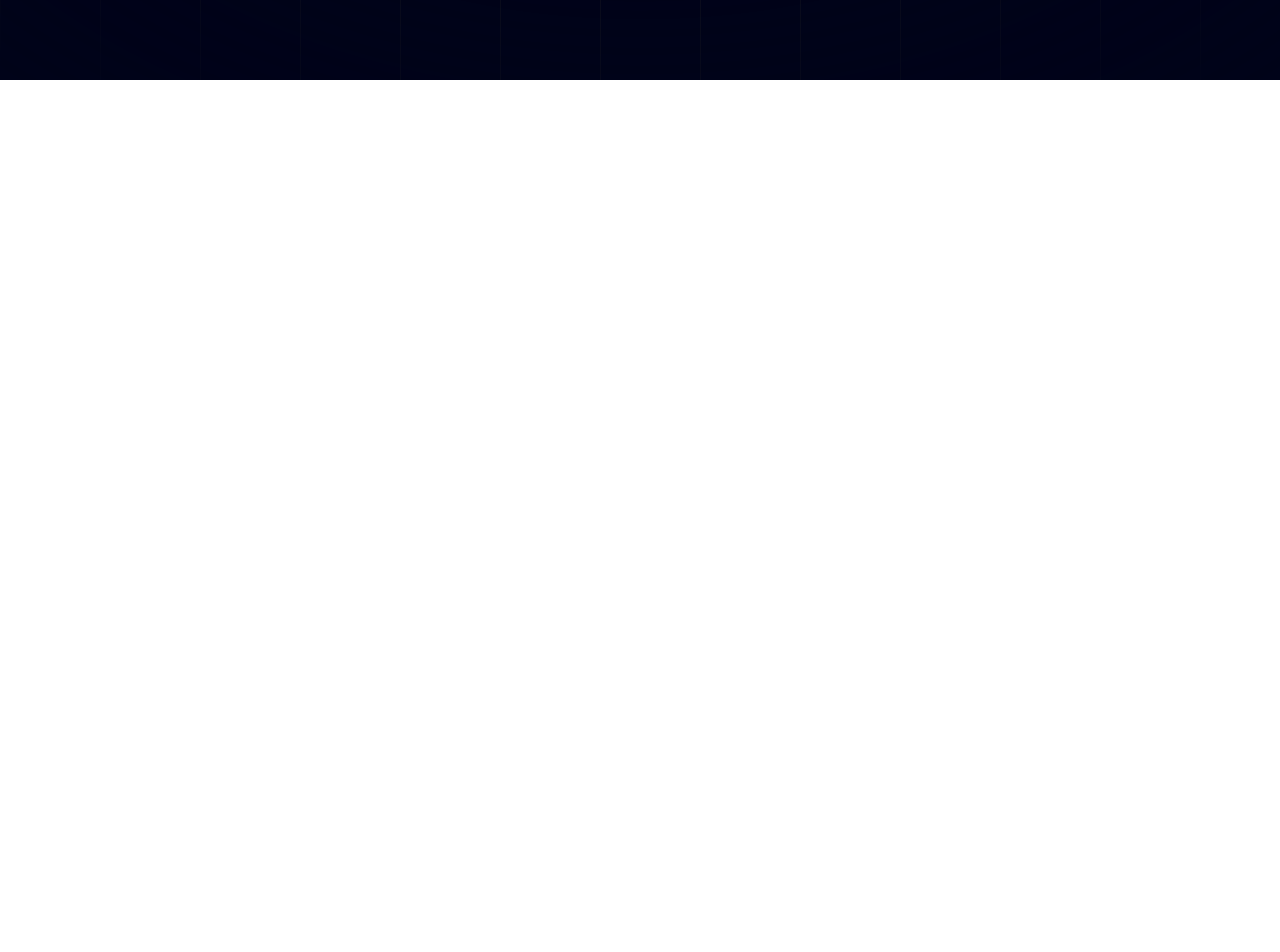
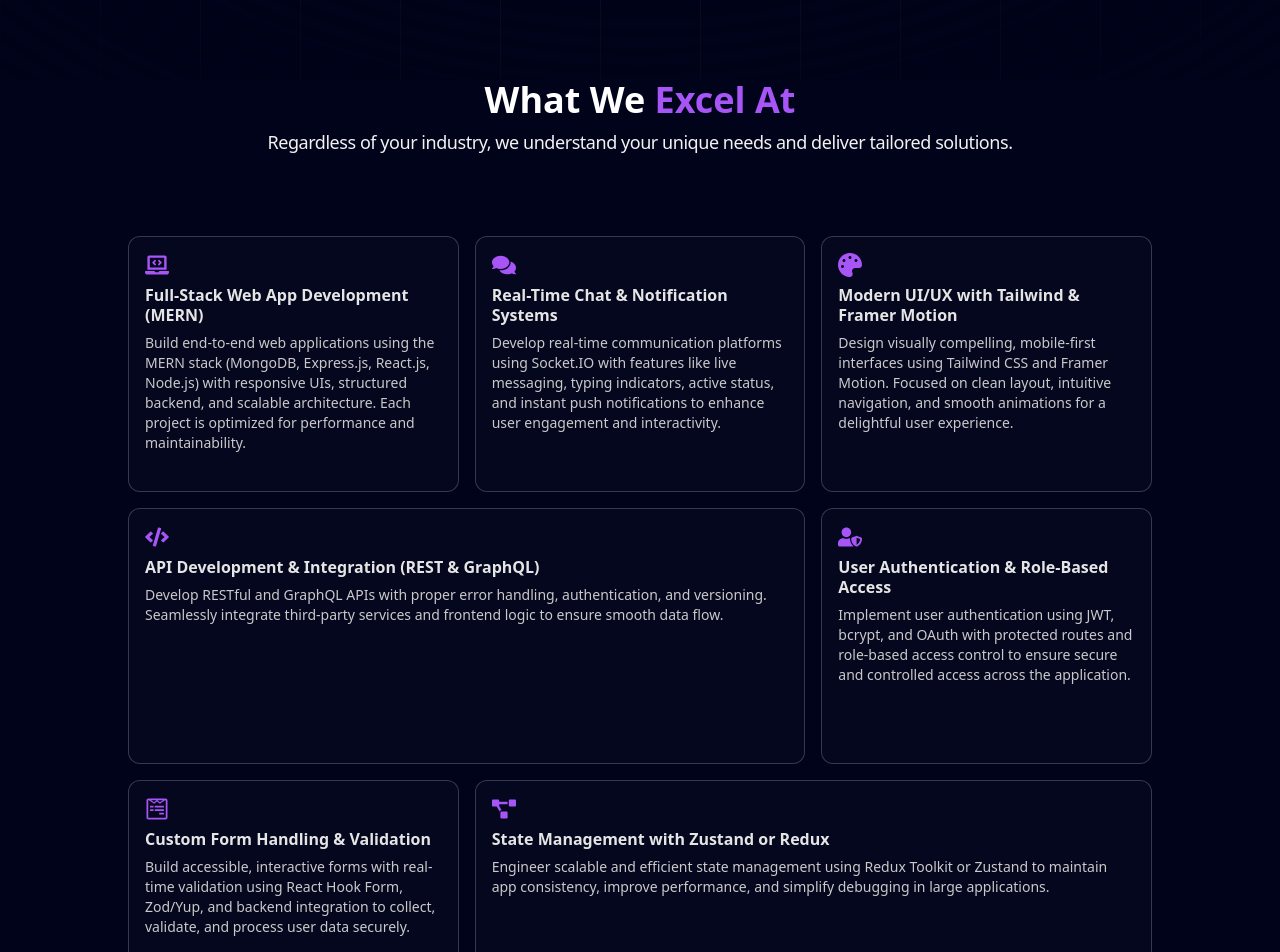
Before and after one commit to Ranjeet-vishwakarma-8081/RanjeetTechSolutions, a React (Vite) app: page / in a window 1280 px wide. Shown: the part 720-1672 px from the top of the page. Before the commit the page ends 800 px from the top, so only its background shows below. Built offline with nearby package versions, Linux system fonts and the light colour scheme.

Commit message:
Added the BentoGrid component

```diff
--- a/src/App.jsx
+++ b/src/App.jsx
@@ -1,6 +1,7 @@
 import { FaHome } from "react-icons/fa";
 import Hero from "./components/Hero";
 import { FloatingNav } from "./components/ui/FloatingNav";
+import { BentoGridDemo } from "./components/BentoGridDemo";
 
 const App = () => {
   return (
@@ -10,6 +11,7 @@ const App = () => {
           navItems={[{ name: "Home", link: "/", icon: <FaHome /> }]}
         />
         <Hero />
+        <BentoGridDemo />
       </div>
     </main>
   );
--- /dev/null
+++ b/src/components/BentoGridDemo.jsx
@@ -0,0 +1,32 @@
+import React from "react";
+import { BentoGrid, BentoGridItem } from "./ui/BentoGrid";
+import { services } from "../data/index";
+
+export function BentoGridDemo() {
+  return (
+    <div>
+      <div className="flex items-center justify-center text-center dark:text-white">
+        <div className="">
+          <h2 className="pb-2 text-4xl font-bold ">
+            What We <span className="text-purple-500">Excel At</span>
+          </h2>
+          <p className="text-lg tracking-tight opacity-95 ">
+            Regardless of your industry, we understand your unique needs and
+            deliver tailored solutions.
+          </p>
+        </div>
+      </div>
+      <BentoGrid className="max-w-5xl py-16 mx-auto md:py-20">
+        {services.map((item, i) => (
+          <BentoGridItem
+            key={i}
+            title={item.title}
+            description={item.description}
+            icon={item.icon}
+            className={i === 3 || i === 6 ? "md:col-span-2" : ""}
+          />
+        ))}
+      </BentoGrid>
+    </div>
+  );
+}
--- /dev/null
+++ b/src/components/ui/BentoGrid.jsx
@@ -0,0 +1,40 @@
+import { cn } from "../../lib/utils";
+
+export const BentoGrid = ({ className, children }) => {
+  return (
+    <div
+      className={cn(
+        "grid max-w-7xl grid-cols-1 gap-4 md:auto-rows-[16rem] md:grid-cols-3",
+        className
+      )}
+    >
+      {children}
+    </div>
+  );
+};
+
+export const BentoGridItem = ({ className, title, description, icon }) => {
+  return (
+    <div
+      className={cn(
+        "group/bento shadow-input row-span-1 flex flex-col justify-between space-y-4 rounded-xl border border-neutral-200 bg-white p-4 transition duration-200 hover:shadow-xl dark:border-white/[0.2] dark:bg-black dark:shadow-none",
+        className
+      )}
+      style={{
+        background: "rgb(4,7,29)",
+        backgroundColor:
+          "linear-gradient(90deg, rgba(4,7,29,1) 0%, rgba(12,14,35,1) 100%) ",
+      }}
+    >
+      <div className="transition duration-200 group-hover/bento:translate-x-2">
+        {icon}
+        <div className="mt-2 mb-2 font-sans font-bold leading-tight text-neutral-600 dark:text-neutral-200">
+          {title}
+        </div>
+        <div className="font-sans text-sm font-normal text-neutral-600 dark:text-neutral-300 opacity-95">
+          {description}
+        </div>
+      </div>
+    </div>
+  );
+};
--- /dev/null
+++ b/src/data/index.jsx
@@ -0,0 +1,76 @@
+import {
+  FaLaptopCode,
+  FaComments,
+  FaPalette,
+  FaUserShield,
+  FaRocket,
+  FaCloudUploadAlt,
+  FaProjectDiagram,
+  FaCode,
+  FaWpforms,
+  FaServer,
+} from "react-icons/fa";
+
+export const services = [
+  {
+    title: "Full-Stack Web App Development (MERN)",
+    description:
+      "Build end-to-end web applications using the MERN stack (MongoDB, Express.js, React.js, Node.js) with responsive UIs, structured backend, and scalable architecture. Each project is optimized for performance and maintainability.",
+    icon: <FaLaptopCode className="text-purple-500 size-6" />,
+  },
+  {
+    title: "Real-Time Chat & Notification Systems	",
+    description:
+      "Develop real-time communication platforms using Socket.IO with features like live messaging, typing indicators, active status, and instant push notifications to enhance user engagement and interactivity.",
+    icon: <FaComments className="text-purple-500 size-6" />,
+  },
+  {
+    title: "Modern UI/UX with Tailwind & Framer Motion	",
+    description:
+      "Design visually compelling, mobile-first interfaces using Tailwind CSS and Framer Motion. Focused on clean layout, intuitive navigation, and smooth animations for a delightful user experience.",
+    icon: <FaPalette className="text-purple-500 size-6" />,
+  },
+  {
+    title: " API Development & Integration (REST & GraphQL)",
+    description:
+      "Develop RESTful and GraphQL APIs with proper error handling, authentication, and versioning. Seamlessly integrate third-party services and frontend logic to ensure smooth data flow.",
+    icon: <FaCode className="text-purple-500 size-6" />,
+  },
+  {
+    title: "User Authentication & Role-Based Access",
+    description:
+      "Implement user authentication using JWT, bcrypt, and OAuth with protected routes and role-based access control to ensure secure and controlled access across the application.",
+    icon: <FaUserShield className="text-purple-500 size-6" />,
+  },
+  {
+    title: "Custom Form Handling & Validation",
+    description:
+      "Build accessible, interactive forms with real-time validation using React Hook Form, Zod/Yup, and backend integration to collect, validate, and process user data securely.",
+    icon: <FaWpforms className="text-purple-500 size-6" />,
+  },
+  {
+    title: "State Management with Zustand or Redux",
+    description:
+      "Engineer scalable and efficient state management using Redux Toolkit or Zustand to maintain app consistency, improve performance, and simplify debugging in large applications.",
+    icon: <FaProjectDiagram className="text-purple-500 size-6" />,
+  },
+  {
+    title: "Progressive Web App (PWA) Development",
+    description:
+      "Transform web apps into PWAs with offline capabilities, service workers, and installable interfaces that offer native-app-like performance and reliability across devices.",
+    icon: <FaRocket className="text-purple-500 size-6" />,
+  },
+  {
+    title: "Cloud-Based Image Upload & Compression System",
+    description:
+      "Integrate advanced image upload systems with features like compression, live preview, cloud storage via Cloudinary, and secure file handling using Multer for efficient media management.",
+    icon: <FaCloudUploadAlt className="text-purple-500 size-6" />,
+  },
+
+  {
+    title: "Deployment & Hosting Automation",
+    description:
+      "Configure, deploy, and manage web applications using modern platforms like Vercel, Render, or Netlify. Includes CI/CD setup, environment variables, and domain management for production-ready apps.",
+    icon: <FaServer className="text-purple-500 size-6" />,
+  },
+];
```
